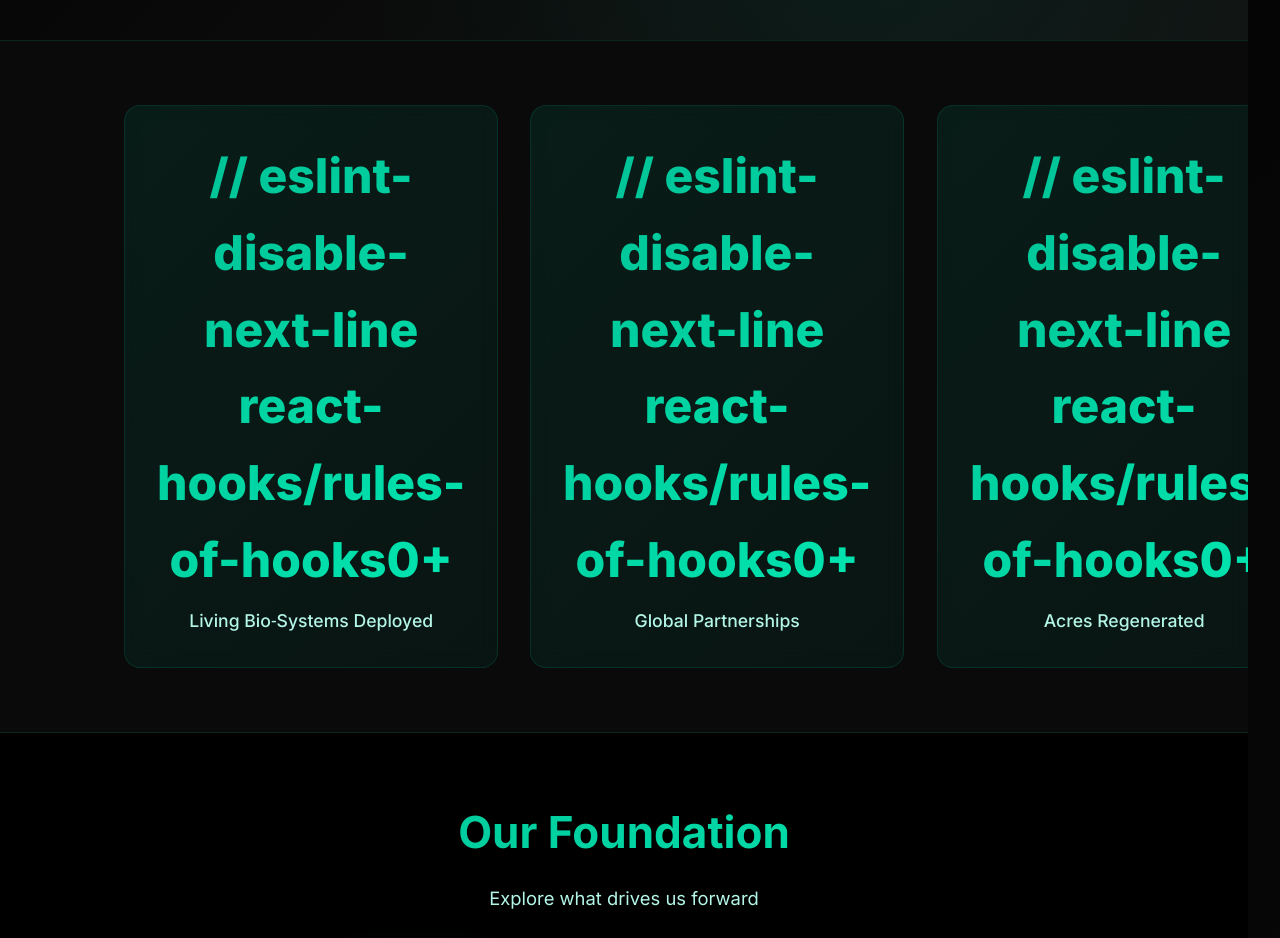
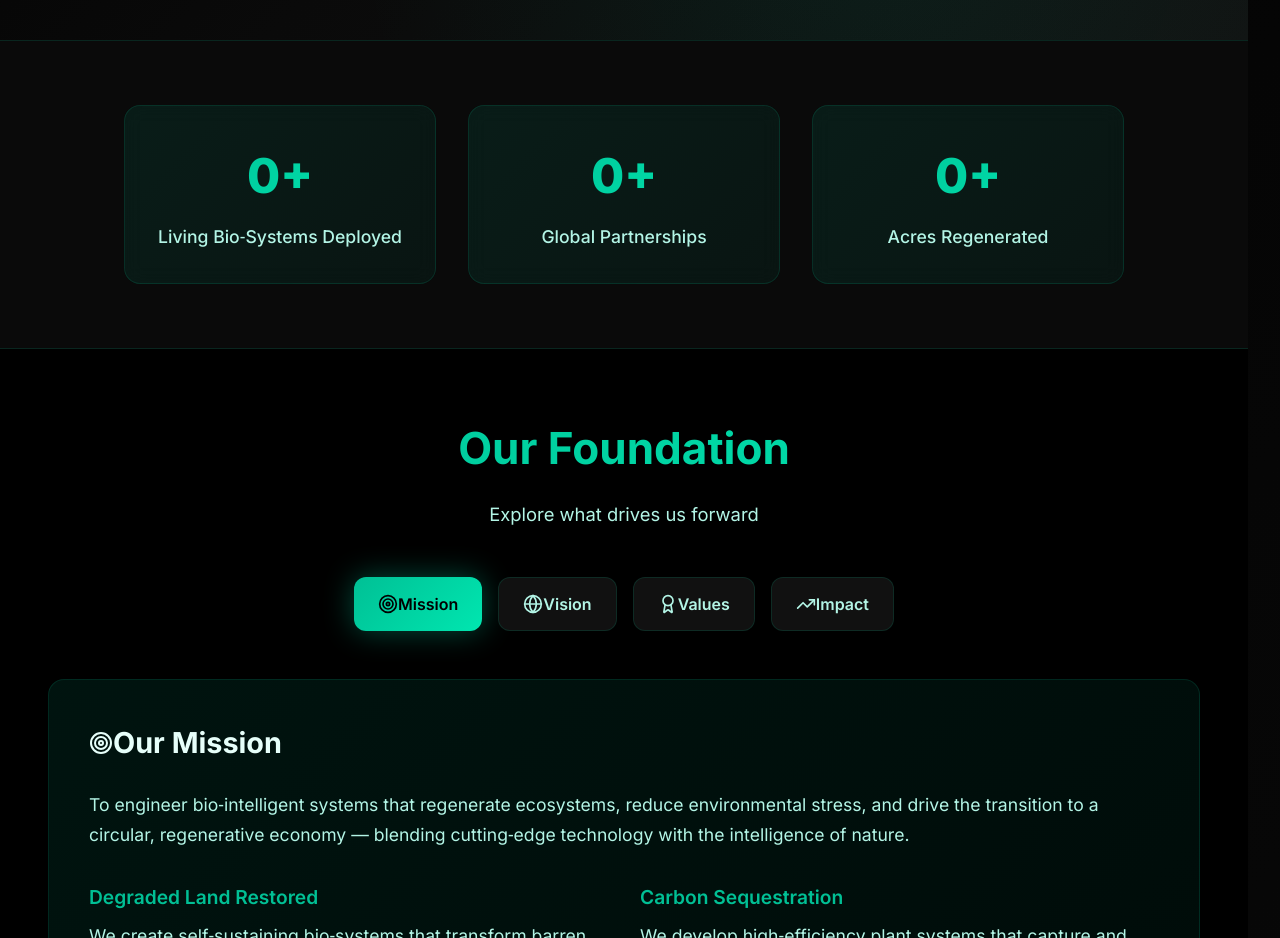
Before and after one commit to sharavana07/biozync, a React (Vite) app: page /about in a window 1280 px wide. Shown: the part 780-1718 px from the top of the page. Built offline with nearby package versions, Linux system fonts and the light colour scheme.

Commit message:
updated the Jsx

```diff
--- a/src/components/AboutBioZync.jsx
+++ b/src/components/AboutBioZync.jsx
@@ -270,7 +270,6 @@ function AboutBioZync() {
           {stats.map((stat, i) => (
             <div key={i} className={styles.statCard}>
               <div className={styles.statValue}>
-                // eslint-disable-next-line react-hooks/rules-of-hooks
                 {useCounter(stat.end, 2000, stat.key)}{stat.suffix}
               </div>
               <div className={styles.statLabel}>{stat.label}</div>
```
